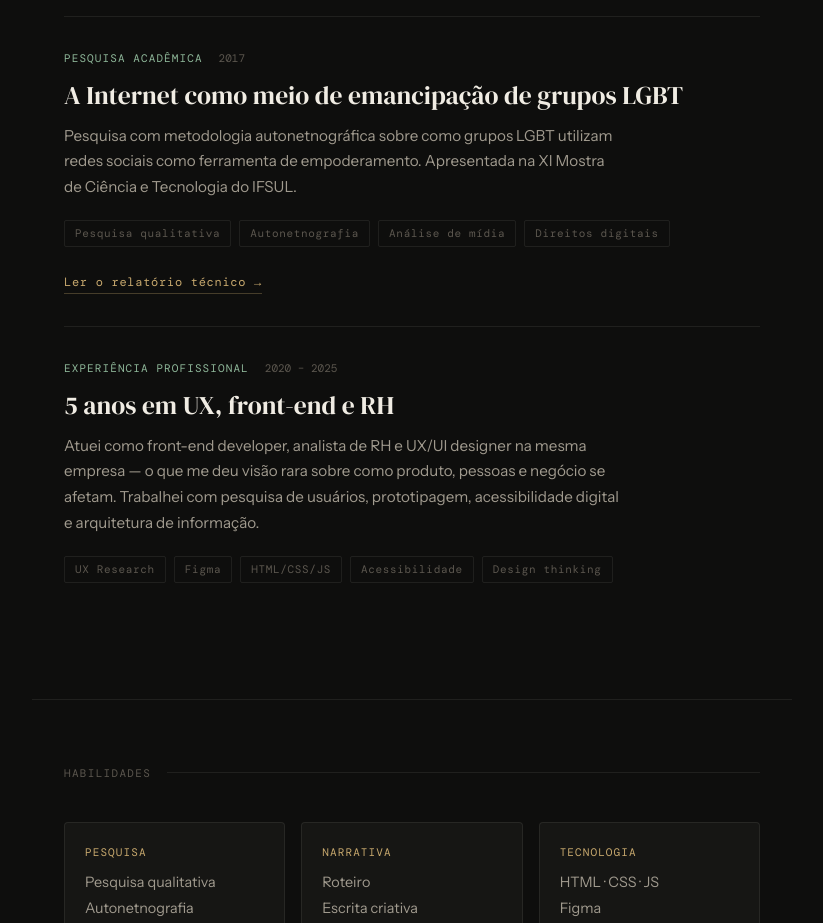
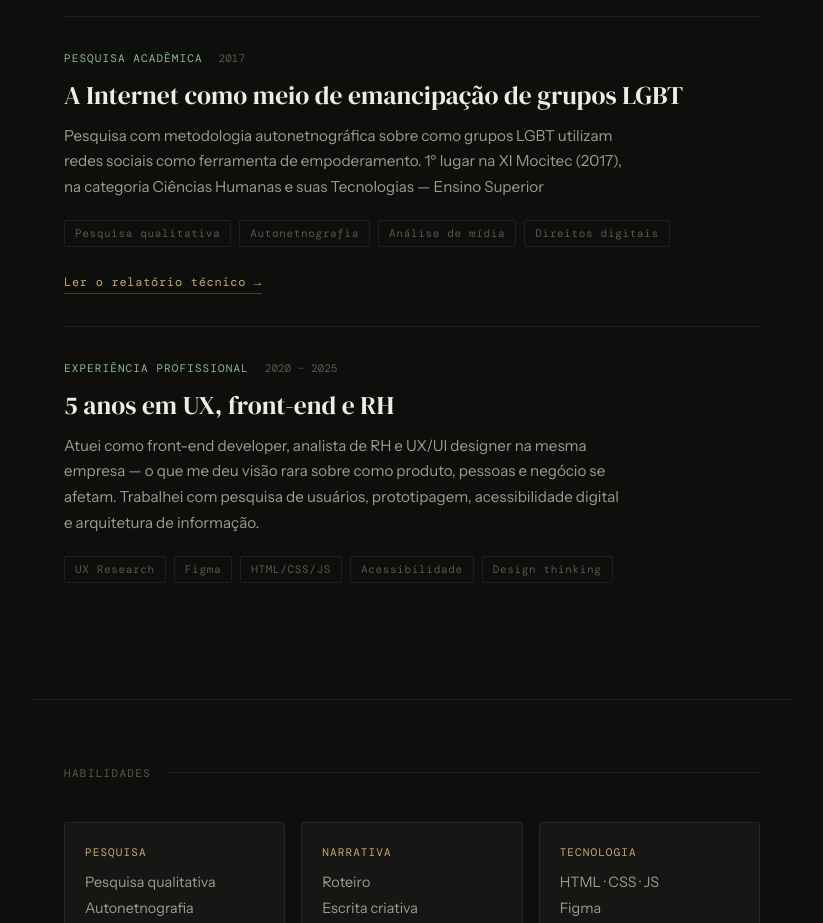
Before and after one commit to tomramospaulim/port, a plain HTML site: page index.html in a window 1280 px wide. Shown: the part 2160-3083 px from the top of the page, without its empty margins (228-1051 px from the left). Drawn offline with nearby package versions, Linux system fonts and the light colour scheme.

Commit message:
att text

```diff
--- a/index.html
+++ b/index.html
@@ -377,7 +377,7 @@ ETHAN
     </div>
     <h2 class="work-title">A Internet como meio de emancipação de grupos LGBT</h2>
     <p class="work-desc">
-      Pesquisa com metodologia autonetnográfica sobre como grupos LGBT utilizam redes sociais como ferramenta de empoderamento. Apresentada na XI Mostra de Ciência e Tecnologia do IFSUL.
+      Pesquisa com metodologia autonetnográfica sobre como grupos LGBT utilizam redes sociais como ferramenta de empoderamento. 1º lugar na XI Mocitec (2017), na categoria Ciências Humanas e suas Tecnologias — Ensino Superior
     </p>
     <div class="work-tags">
       <span class="work-tag">Pesquisa qualitativa</span>
```
